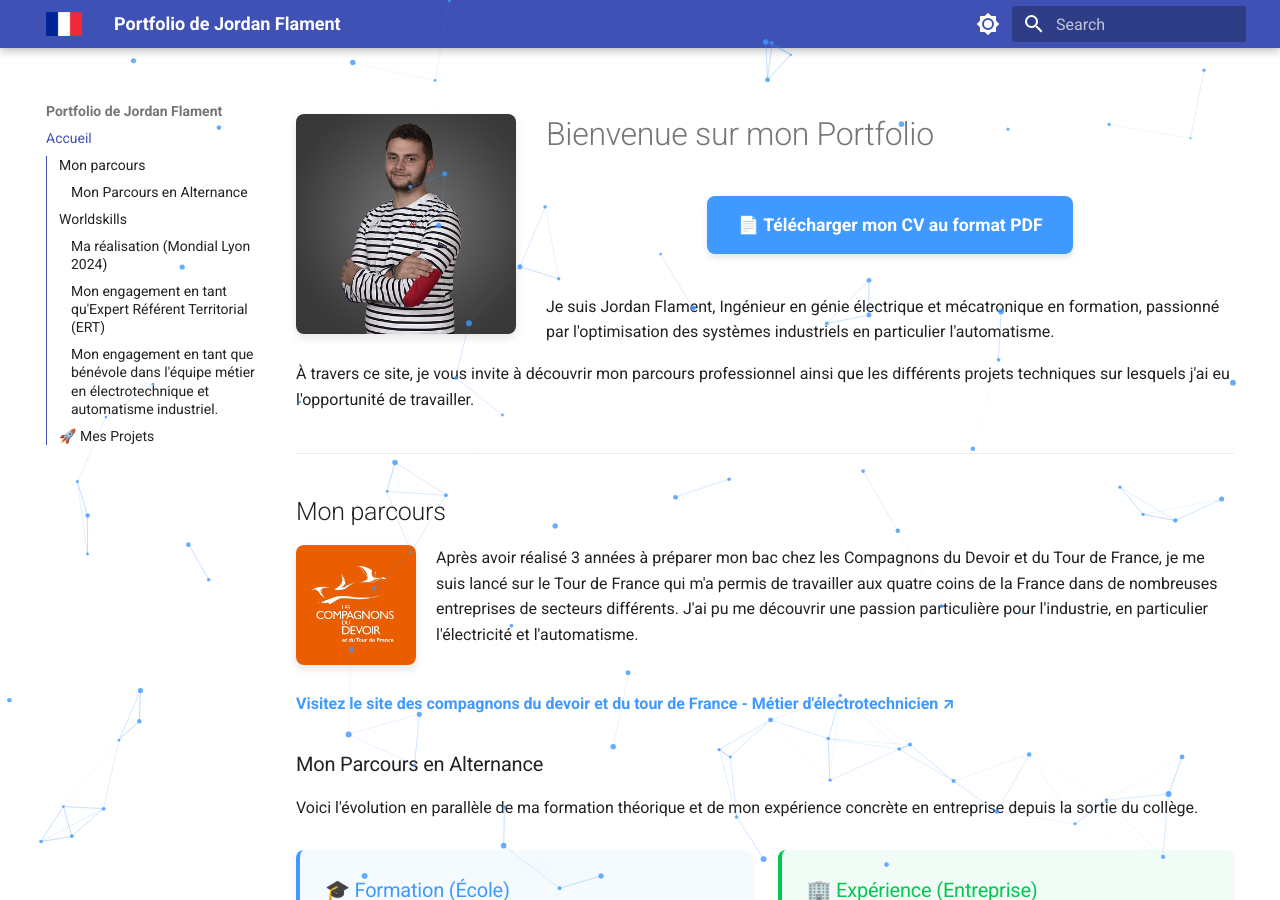
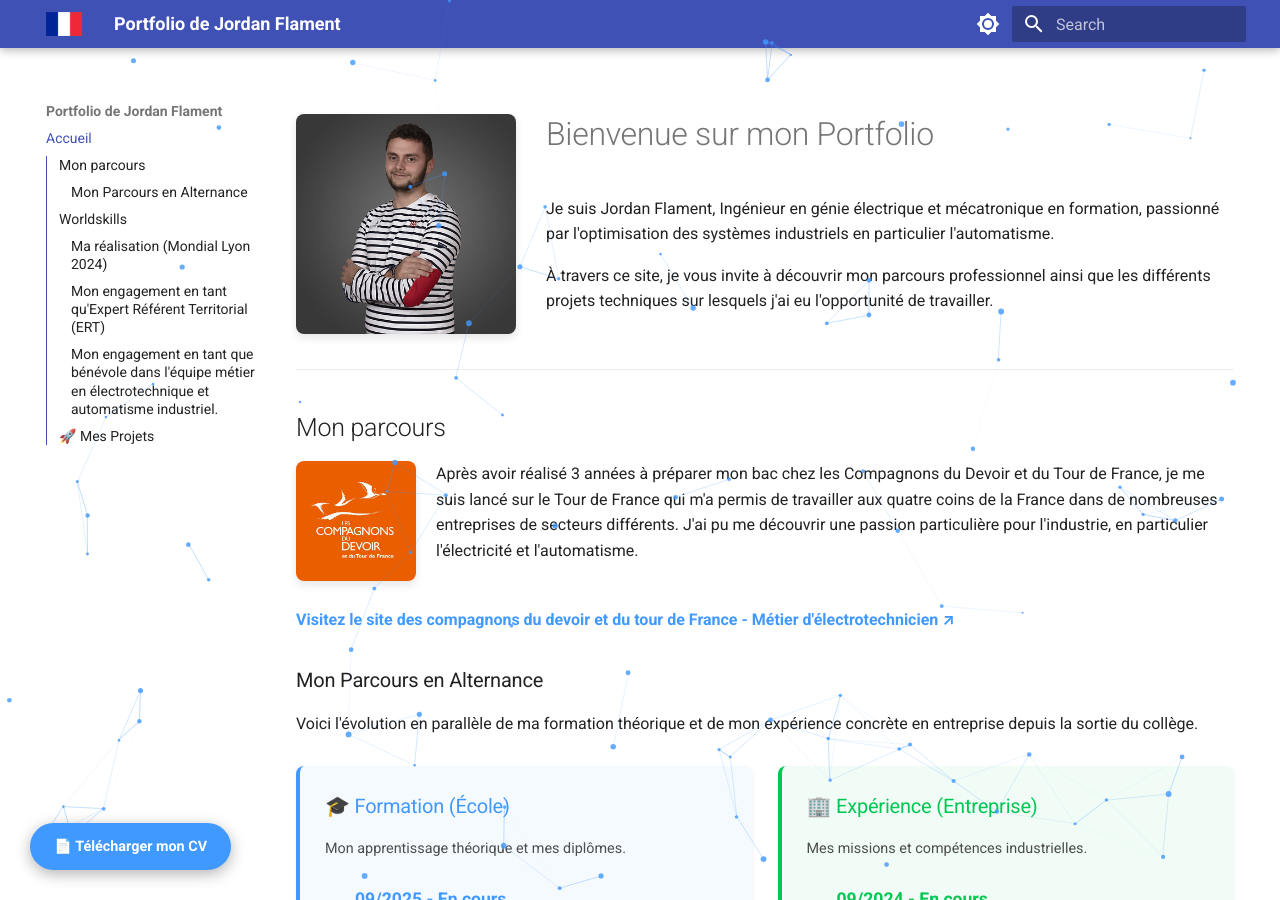
Before and after one commit to jordan-flament/jordan-flament.github.io, an MkDocs documentation site: the page built from docs/index.md, in a window 1280 px wide and 900 px high. Built offline with MkDocs 1.6.1 and Material for MkDocs 9.7.7, drawn with Linux system fonts in a browser that asks for light colours.

Commit message:
MAJ bouton cv

```diff
--- a/docs/index.md
+++ b/docs/index.md
@@ -1,12 +1,6 @@
 <img src="images/profil.jpg" alt="Photo de profil" width="220" style="float: left; margin-right: 30px; margin-bottom: 10px; border-radius: 8px; box-shadow: 0 4px 8px rgba(0,0,0,0.1);">
 
 # Bienvenue sur mon Portfolio
-
-<div style="text-align: center; margin-top: 30px; margin-bottom: 40px;">
-  <a href="images/CV_Jordan_Flament.pdf" target="_blank" style="background-color: #4099ff; color: white; padding: 15px 30px; text-decoration: none; border-radius: 8px; font-weight: bold; font-size: 1.1em; box-shadow: 0 4px 6px rgba(0,0,0,0.1); display: inline-block;">
-    📄 Télécharger mon CV au format PDF
-  </a>
-</div>
 
 Je suis Jordan Flament, Ingénieur en génie électrique et mécatronique en formation, passionné par l'optimisation des systèmes industriels en particulier l'automatisme.
 
@@ -248,3 +242,8 @@ Voici quelques-uns des projets sur lesquels j'ai travaillé. Cliquez sur une car
   </a>
 
 </div>
+
+<!-- BOUTON CV FLOTTANT -->
+<a href="CV_Jordan_Flament.pdf" target="_blank" style="position: fixed; bottom: 30px; left: 30px; z-index: 9999; background-color: #4099ff; color: white; padding: 12px 24px; text-decoration: none; border-radius: 30px; font-weight: bold; font-size: 0.9em; box-shadow: 0 4px 15px rgba(0,0,0,0.3);">
+  📄 Télécharger mon CV
+</a>
```
